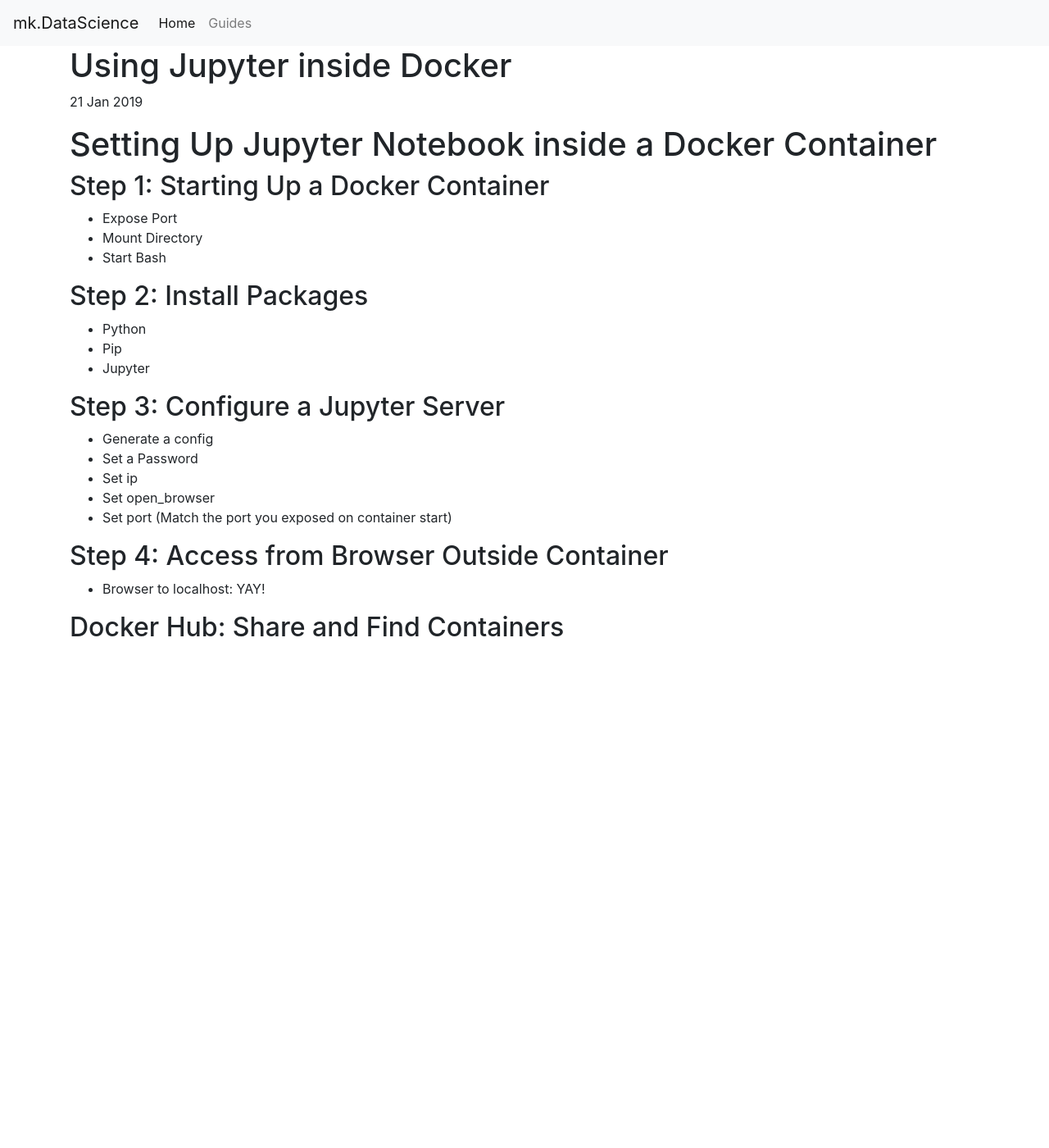
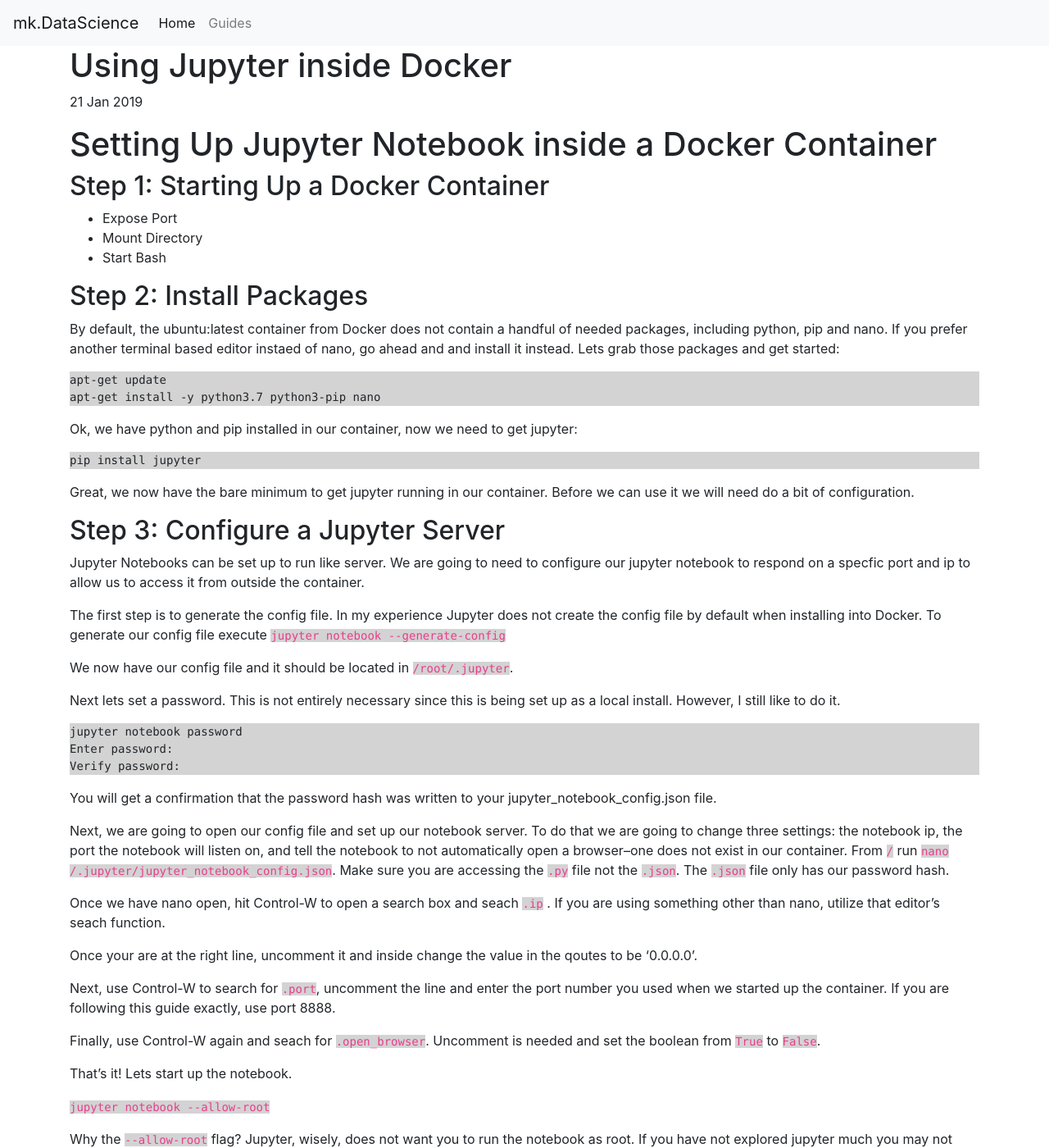
Before and after one commit to MLKrueger1987/mlkrueger1987.github.io, a Jekyll site: the page built from _posts/2019-01-21-Setting-Up-Jupyter-In-Docker.md, in a window 1280 px wide and 1400 px high. Shown: the whole window at 82% size. Built offline with Jekyll 4.4.1, drawn with Linux system fonts in a browser that asks for light colours; nearby versions of some CDN libraries; some of the changed text lies outside the part shown.

Commit message:
Wrote out most of the jupyter-docker guide.

````diff
--- a/_posts/2019-01-21-Setting-Up-Jupyter-In-Docker.md
+++ b/_posts/2019-01-21-Setting-Up-Jupyter-In-Docker.md
@@ -13,19 +13,60 @@
 
 
 ## Step 2: Install Packages
-- Python
-- Pip
-- Jupyter
+By default, the ubuntu:latest container from Docker does not contain a handful of needed packages, including python, pip and nano. If you prefer another terminal based editor instaed of nano, go ahead and and install it instead. Lets grab those packages and get started:
+
+```bash
+apt-get update
+apt-get install -y python3.7 python3-pip nano
+```
+
+Ok, we have python and pip installed in our container, now we need to get jupyter:
+
+```bash
+pip install jupyter
+```
+
+Great, we now have the bare minimum to get jupyter running in our container. Before we can use it we will need do a bit of configuration.
+
 
 ## Step 3: Configure a Jupyter Server
-- Generate a config
-- Set a Password
-- Set ip
-- Set open_browser
-- Set port (Match the port you exposed on container start)
+Jupyter Notebooks can be set up to run like server. We are going to need to configure our jupyter notebook to respond on a specfic port and ip to allow us to access it from outside the container.
+
+The first step is to generate the config file. In my experience Jupyter does not create the config file by default when installing into Docker. To generate our config file execute `jupyter notebook --generate-config`
+
+We now have our config file and it should be located in `/root/.jupyter`.
+
+Next lets set a password. This is not entirely necessary since this is being set up as a local install. However, I still like to do it.
+
+```
+jupyter notebook password
+Enter password:
+Verify password:
+```
+You will get a confirmation that the password hash was written to your jupyter_notebook_config.json file.
+
+Next, we are going to open our config file and set up our notebook server. To do that we are going to change three settings: the notebook ip, the port the notebook will listen on, and tell the notebook to not automatically open a browser--one does not exist in our container. From `/` run `nano /.jupyter/jupyter_notebook_config.json`. Make sure you are accessing the `.py` file not the `.json`. The `.json` file only has our password hash.
+
+Once we have nano open, hit Control-W to open a search box and seach `.ip` . If you are using something other than nano, utilize that editor's seach function.
+
+Once your are at the right line, uncomment it and inside change the value in the qoutes to be '0.0.0.0'.
+
+Next, use Control-W to search for `.port`, uncomment the line and enter the port number you used when we started up the container. If you are following this guide exactly, use port 8888.
+
+Finally, use Control-W again and seach for `.open_browser`. Uncomment is needed and set the boolean from `True` to `False`.
+
+That's it! Lets start up the notebook.
+
+`jupyter notebook --allow-root`
+
+Why the `--allow-root` flag? Jupyter, wisely, does not want you to run the notebook as root. If you have not explored jupyter much you may not know that there is a terminal interface. This terminal has all the privileges that where used when starting the notebook. As a result, if you start the notebook as root, the anyone with access to the web-interface can open a terminal with root access. Generally, this is bad. However, in this case, since we are using Docker and Jupyter locally, this will simplify our interaction with the container since we can just use `pip` and `apt-get` through the notebook webserver now!
 
 ## Step 4: Access from Browser Outside Container
-- Browser to localhost:<Port>
-YAY!
+Ok, now that the notebook server is running and configured, lets jump back to our desktop--with the Docker container still running--and open a web browser.Navigate your browser to `localhost:<Port>`, where <Port> is the port number you specified when starting the container.
+
+If everything is running correctly, you should be at the Jupyter password page, type your password in, hit enter, and you have access to your notebook inside Docker!
+
+## Step 5: Commit our changes
+
 
 ## Docker Hub: Share and Find Containers
````
